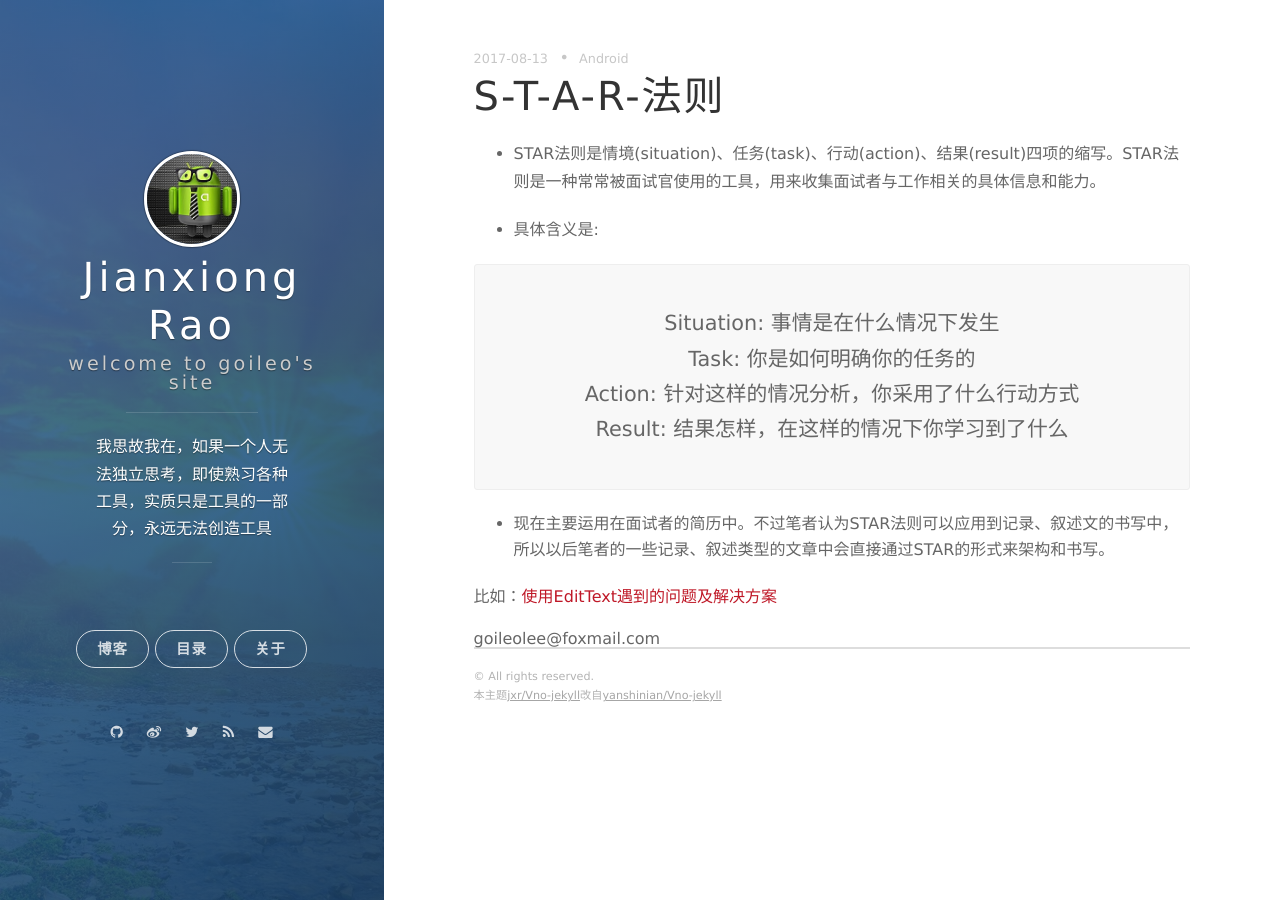
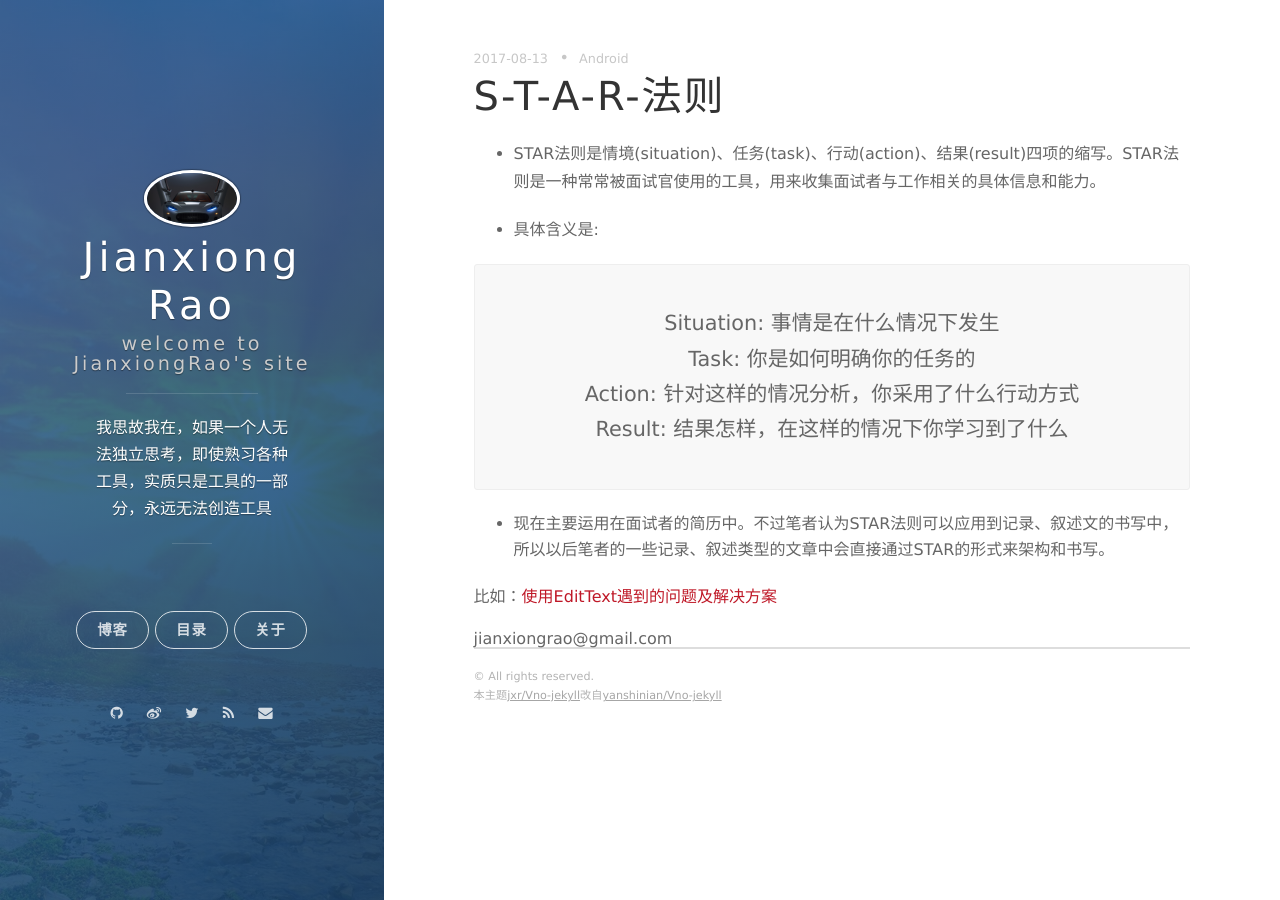
Before and after one commit to raojianxiong/raojianxiong.github.io, a Jekyll site: the page built from _posts/2017-08-13-S-T-A-R-法则.md, in a window 1280 px wide. Built offline with Jekyll 4.4.1, drawn with Linux system fonts in a browser that asks for light colours; nearby versions of some CDN libraries; comment, search, counter and statistics services are not loaded.

Commit message:
the second draft commit

```diff
--- a/CNAME
+++ b/CNAME
@@ -1 +1 @@
-goileo.top
+wirjx.top
--- a/_includes/post.html
+++ b/_includes/post.html
@@ -19,7 +19,7 @@
     <div class="ds-share-aside-right">
       <div class="ds-share-aside-inner">
       </div>
-      <div class="ds-share-aside-toggle">goileolee@foxmail.com</div>
+      <div class="ds-share-aside-toggle">jianxiongrao@gmail.com</div>
     </div>
 </div>
     <!--分享插件end-->
--- a/_includes/side-panel.html
+++ b/_includes/side-panel.html
@@ -9,7 +9,7 @@
         <a href="{{ site.BASE_PATH }}" title="前往 {{ site.title }} 的主页"><img src="{{ site.logo }}" width="90" alt="{{ site.title }} logo" class="panel-cover__logo logo" /></a>
         {% endif %}
         <h1 class="panel-cover__title panel-title"><a href="{{ site.BASE_PATH }}" title="link to homepage for {{ site.title }}">{{ site.title }}</a></h1>
-        <span class="panel-cover__subtitle panel-subtitle">welcome to goileo's site</span>
+        <span class="panel-cover__subtitle panel-subtitle">welcome to JianxiongRao's site</span>
         <hr class="panel-cover__divider" />
         <p class="panel-cover__description">{{ site.description }}</p>
         <hr class="panel-cover__divider panel-cover__divider--secondary" />
--- a/_includes/social.html
+++ b/_includes/social.html
@@ -4,7 +4,7 @@
 
   <!-- Github -->
   <li class="navigation__item">
-    <a href="http://github.com/{{ site.author.github }}" title="GoileoLee 的 Github" target="_blank">
+    <a href="http://github.com/{{ site.author.github }}" title="Jianxiong Rao 的 Github" target="_blank">
       <i class='social fa fa-github'></i>
       <span class="label">Github</span>
     </a>
@@ -36,7 +36,7 @@
 
   <!-- Email -->
   <li class="navigation__item">
-    <a href="mailto:{{ site.author.email }}" title="goileolee@qq.com">
+    <a href="mailto:{{ site.author.email }}" title="jianxiongrao@gmail.com">
       <i class='social fa fa-envelope'></i>
       <span class="label">Email</span>
     </a>
```
Also changed, not shown: assets/images/avatar.jpg.
